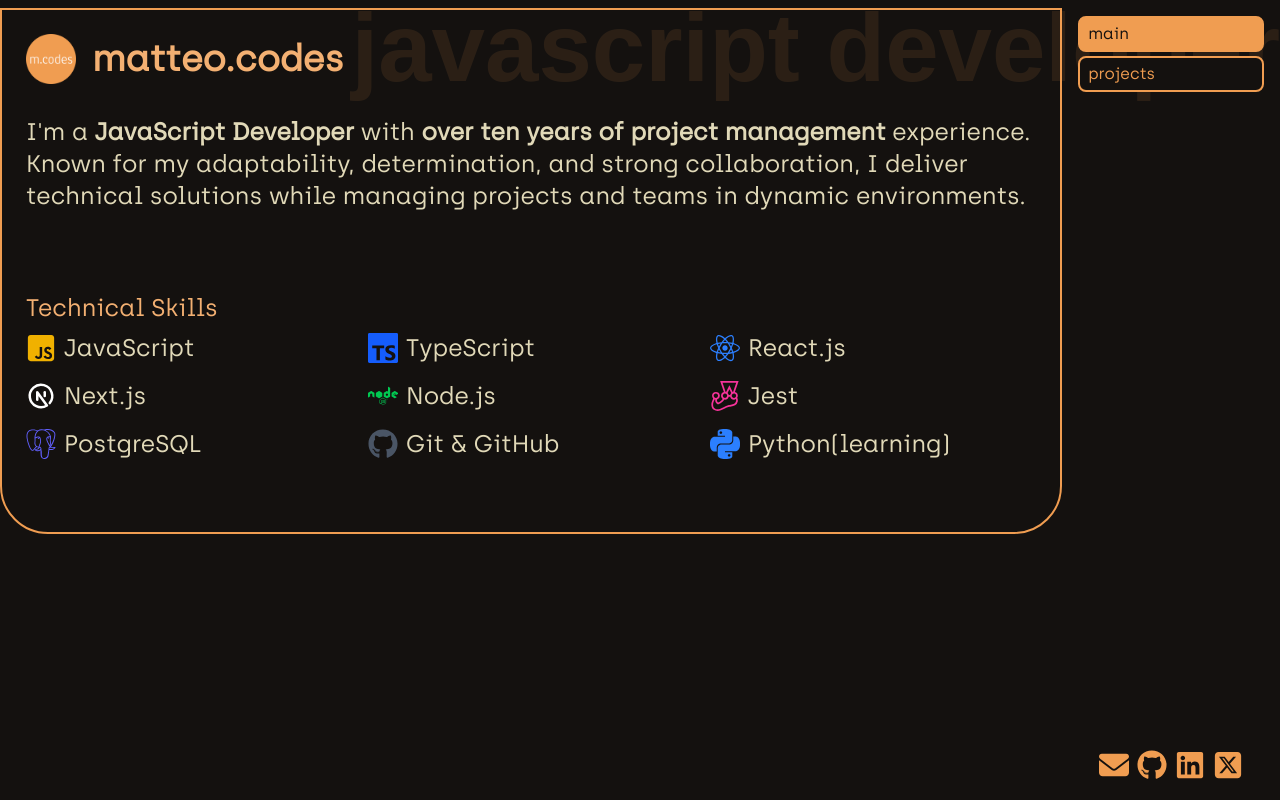
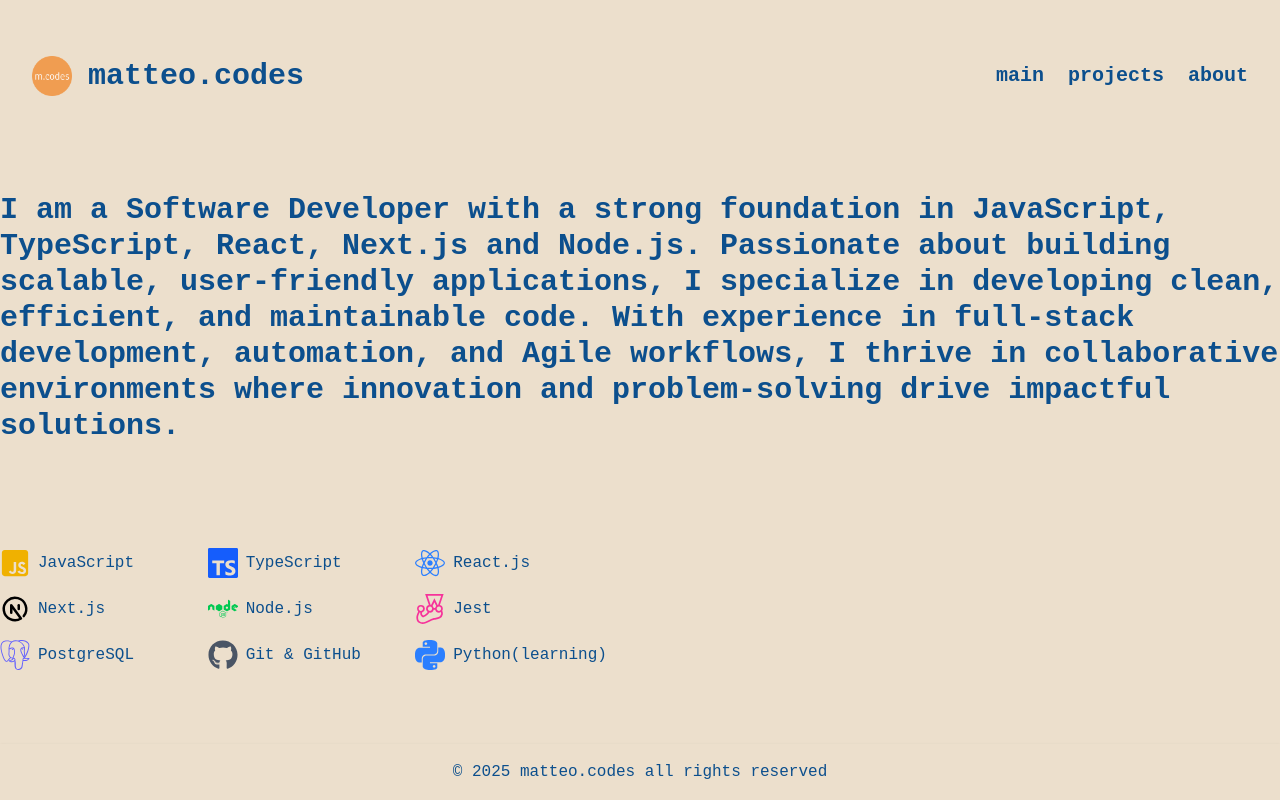
Before and after one commit to matteobu/matteo.codes, a Next.js app: page / in a window 1280 px wide. Built offline with nearby package versions, Linux system fonts and the light colour scheme.

Commit message:
redifine UI

```diff
--- a/app/globals.css
+++ b/app/globals.css
@@ -1,12 +1,9 @@
 @import 'tailwindcss';
+@tailwind base;
+@tailwind components;
+@tailwind utilities;
 
-@font-face {
-  font-family: 'Archia';
-  src: url('/fonts/archia-regular-webfont.woff2') format('woff2'),
-    url('/fonts/archia-regular-webfont.woff') format('woff');
-  font-weight: normal;
-  font-style: normal;
-}
+@import url('https://fonts.googleapis.com/css2?family=Spline+Sans+Mono:wght@300;400;500;600&display=swap');
 
 @theme {
   --font-sans: var(--font-geist-sans);
@@ -14,6 +11,12 @@
 }
 
 :root {
+  /* Define custom CSS variables */
+  --light-gray: #ecdfcc;
+  --primary-color: #3498db;
+  --secondary-color: #2ecc71;
+  --font-primary: 'Spline Sans Mono', monospace;
+
   /* DARK */
   /*
 #14110F - Very dark brownish-black
@@ -57,15 +60,15 @@
 }
 
 body {
-  color: var(--foreground);
-  background: var(--color-background-dark);
+  color: var(--color-text-light);
+  background: var(--light-gray);
   /* background: linear-gradient(
     to right,
     var(--color-darker-green-1),
     var(--color-darker-green),
     var(--color-darker-green)
   ); */
-  font-family: 'Archia', sans-serif;
+  font-family: 'Spline Sans Mono', monospace;
 }
 
 .text-10xl {
--- a/app/layout.tsx
+++ b/app/layout.tsx
@@ -1,9 +1,10 @@
 'use client';
 import React from 'react';
 import './globals.css';
-import RenderNavLinks from '@/components/RenderNavLinks';
-import RenderContactLinks from '@/components/RenderContactLinks';
 import { Analytics } from '@vercel/analytics/react';
+import Head from 'next/head';
+import Header from '@/components/Header';
+import Footer from '@/components/Footer';
 
 export default function RootLayout({
   children,
@@ -12,36 +13,18 @@
 }) {
   return (
     <html lang="en" suppressHydrationWarning={true}>
-      <body className="flex min-h-screen relative">
-        <p
-          className="absolute right-0 transform text-8xl text-transparent opacity-10 font-extrabold matteo-text z-[-1]"
-          style={{ userSelect: 'none' }}
-        >
-          javascript developer
-        </p>
-        <main className="w-full pb-20 lg:pb-0 flex-grow overflow-x-hidden overflow-y-auto">
-          {children}
-        </main>
-        <div
-          className="w-full fixed bottom-0 left-0 shadow-lg border-t-2 h-auto lg:hidden"
-          style={{
-            backgroundColor: 'var(--color-background-dark)',
-            borderColor: 'var(--color-border-dark)',
-          }}
-        >
-          <div className="flex justify-evenly p-4">
-            <RenderNavLinks />
-          </div>
-        </div>
-
-        <aside className="hidden lg:flex w-0 lg:w-1/5 p-4 lg:p-4 sticky top-0 h-screen flex-col justify-between">
-          <div className="flex flex-col">
-            <RenderNavLinks />
-          </div>
-          <div className="flex flex-row justify-center">
-            <RenderContactLinks />
-          </div>
-        </aside>
+      <Head>
+        <title>matteo.codes</title>
+        <meta
+          name="description"
+          content="my personal website, designed and developed by Matteo Bucciol"
+        />
+        <link rel="icon" href="/favicon.ico" />
+      </Head>
+      <body className="bg-gray-50 text-gray-900 flex flex-col min-h-screen">
+        <Header />
+        <main className="flex-grow">{children}</main>
+        <Footer />
         <Analytics />
       </body>
     </html>
--- a/app/page.tsx
+++ b/app/page.tsx
@@ -1,30 +1,24 @@
 'use client';
 import React from 'react';
-import MatteoCodesTitle from '@/components/MatteoCodesTitle';
 import SkillsList from '@/components/SkillsList';
 
 export default function Home() {
   return (
-    <div
-      className="container mx-auto h-auto m-2 p-6 border-2"
-      style={{
-        borderBottomLeftRadius: '3rem',
-        borderBottomRightRadius: '3rem',
-        borderColor: 'var(--color-border-dark)',
-        color: 'var(--color-text-dark)',
-      }}
-    >
-      <MatteoCodesTitle />
-      <section className={`text-2xl mb-12`}>
-        <p className="mb-4">
-          I&apos;m a <strong>JavaScript Developer</strong> with{' '}
-          <strong>over ten years of project management</strong> experience.
-          Known for my adaptability, determination, and strong collaboration, I
-          deliver technical solutions while managing projects and teams in
-          dynamic environments.
+    <section>
+      <div className="max-w-screen-xl mx-auto flex items-center justify-between w-full mt-20">
+        <p className="mb-4 text-3xl font-extrabold">
+          I am a Software Developer with a strong foundation in JavaScript,
+          TypeScript, React, Next.js and Node.js. Passionate about building
+          scalable, user-friendly applications, I specialize in developing
+          clean, efficient, and maintainable code. With experience in full-stack
+          development, automation, and Agile workflows, I thrive in
+          collaborative environments where innovation and problem-solving drive
+          impactful solutions.
         </p>
+      </div>
+      <div className="max-w-screen-xl mx-auto flex items-center justify-between w-full mt-20">
         <SkillsList />
-      </section>
-    </div>
+      </div>
+    </section>
   );
 }
--- /dev/null
+++ b/components/Footer.tsx
@@ -0,0 +1,12 @@
+// components/Footer.tsx
+const Footer = () => {
+  return (
+    <footer className="shadow-sm p-4 mt-8">
+      <div className="container mx-auto text-center">
+        <p>© {new Date().getFullYear()} matteo.codes all rights reserved</p>
+      </div>
+    </footer>
+  );
+};
+
+export default Footer;
--- /dev/null
+++ b/components/Header.tsx
@@ -0,0 +1,38 @@
+import Image from 'next/image';
+import Link from 'next/link';
+
+// components/Header.tsx
+const Header = () => {
+  return (
+    <header className="bg-lightblue w-full py-4 px-8 mt-10">
+      <div className="max-w-screen-xl mx-auto flex items-center justify-between w-full">
+        {/* Logo and Title on the left */}
+        <div className="flex items-center space-x-4">
+          <Image src="/logo.png" alt="Logo" width={40} height={40} />
+          <h1 className="text-3xl font-extrabold">
+            <Link href="/">matteo.codes</Link>
+          </h1>
+        </div>
+        <nav className="flex space-x-6">
+          <Link href="#main" className="text-xl font-bold hover:text-gray-200">
+            main
+          </Link>
+          <Link
+            href="#projects"
+            className="text-xl font-bold hover:text-gray-200"
+          >
+            projects
+          </Link>
+          <Link
+            href="#about"
+            className="text-xl font-bold hover:text-gray-200"
+          >
+            about
+          </Link>
+        </nav>
+      </div>
+    </header>
+  );
+};
+
+export default Header;
--- a/components/MatteoCodesTitle.tsx
+++ /dev/null
@@ -1,19 +0,0 @@
-'use client';
-import React from 'react';
-import Image from 'next/image';
-import { useMobile } from '@/context/MobileContext';
-
-export default function MatteoCodesTitle() {
-  const { isMobile } = useMobile();
-  return (
-    <div
-      className="flex items-center gap-4 mb-8"
-      style={{ color: 'var(--color-title-dark)' }}
-    >
-      <Image src="/logo.png" alt="Matteo.codes Logo" width={50} height={50} />
-      <h1 className={`${isMobile ? 'text-2xl' : 'text-4xl'} font-bold`}>
-        matteo.codes
-      </h1>
-    </div>
-  );
-}
--- a/components/SkillsList.tsx
+++ b/components/SkillsList.tsx
@@ -18,7 +18,7 @@
     name: 'React.js',
   },
   {
-    icon: <TbBrandNextjs className="text-white text-3xl mr-2" />,
+    icon: <TbBrandNextjs className="text-black text-3xl mr-2" />,
     name: 'Next.js',
   },
   {
@@ -45,9 +45,6 @@
 
   return (
     <>
-      <p className="mt-20" style={{ color: 'var(--color-title-dark)' }}>
-        Technical Skills
-      </p>
       <ul className="grid grid-cols-2 md:grid-cols-3 gap-4 mt-2">
         {skills.map((skill, index) => (
           <li key={index} className="flex items-center">
--- a/package.json
+++ b/package.json
@@ -1,9 +1,9 @@
 {
-  "name": "mywebsiteisawesome",
-  "version": "0.1.0",
+  "name": "matteo.codes",
+  "version": "1.0.0",
   "private": true,
   "scripts": {
-    "dev": "next dev --turbopack",
+    "dev": "next dev",
     "build": "next build",
     "start": "next start",
     "lint": "next lint"
```
